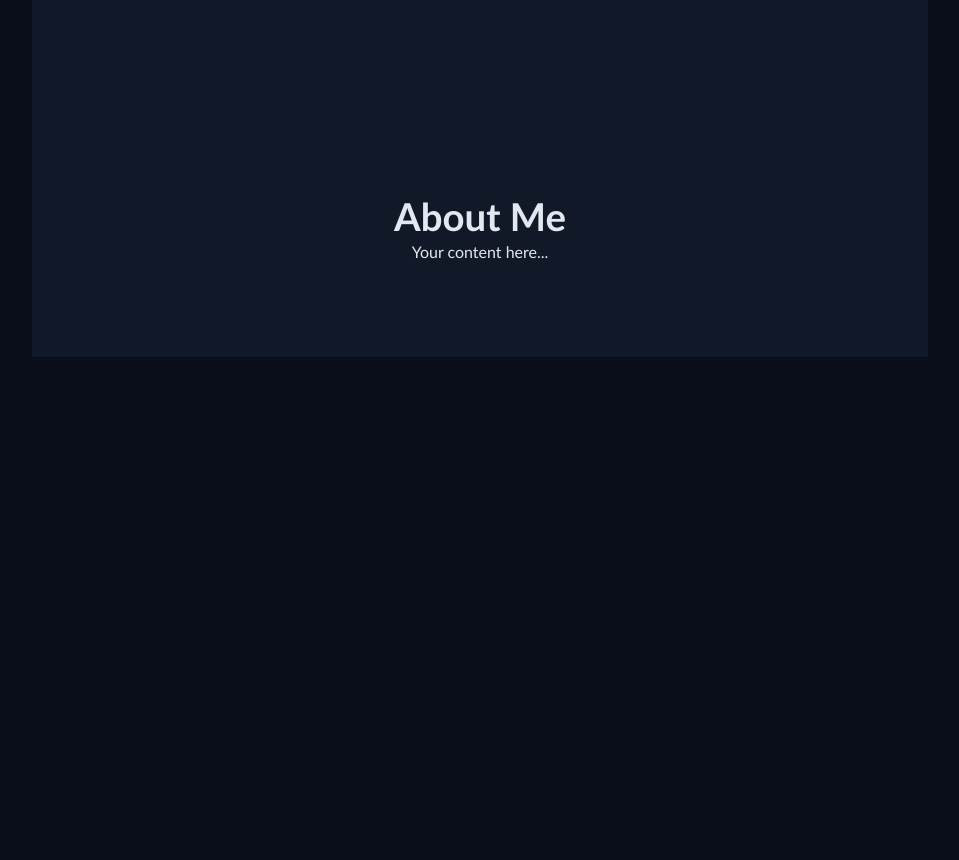
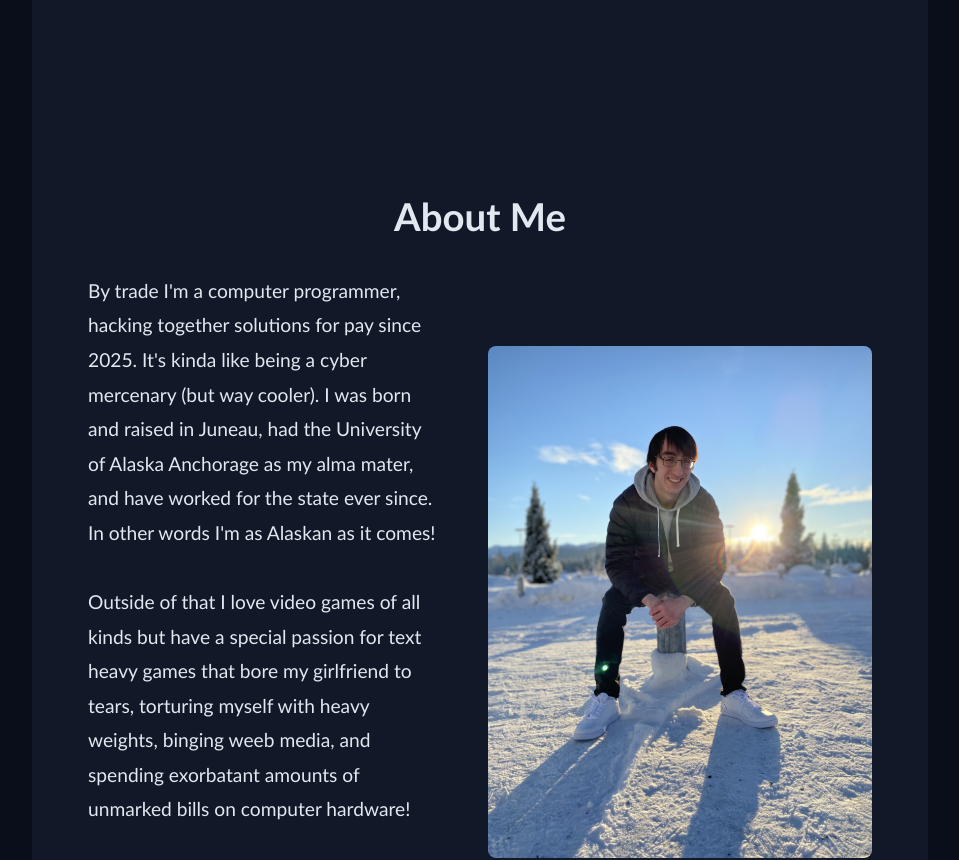
Before and after one commit to liam2258/personal-website, a SvelteKit app: page / in a window 1280 px wide. Shown: the part 760-1620 px from the top of the page, without its empty margins (160-1119 px from the left). Before the commit the page ends 1117 px from the top, so only its background shows below. Built offline with nearby package versions, Linux system fonts and the light colour scheme.

Commit message:
Added about section styling and content. Fixed web accessibility contrast issue in home page

```diff
--- a/src/routes/+page.svelte
+++ b/src/routes/+page.svelte
@@ -1,7 +1,6 @@
 <svelte:head>
   <title>Liam Dyer</title>
 </svelte:head>
-
 <div class="intro">
   <h1>Greetings Fellow Humans! I am...</h1>
   <h2>Liam Dyer</h2>
@@ -15,12 +14,26 @@
     ▼
   </button>
 </div>
-
 <section id="about">
   <h2 class="section-heading">About Me</h2>
-  <p>Your content here...</p>
+  <div class="about-content">
+    <div class="about-text">
+      <p>By trade I'm a computer programmer, hacking together solutions for pay since 2025.
+        It's kinda like being a cyber mercenary (but way cooler). I was born and raised in Juneau,
+        had the University of Alaska Anchorage as my alma mater, and have worked for the state ever since.
+        In other words I'm as Alaskan as it comes!
+        <br><br>
+        Outside of that I love video games of all kinds but have a special passion for text heavy games that bore my girlfriend to tears,
+        torturing myself with heavy weights, binging weeb media, and spending exorbatant amounts of unmarked bills on computer hardware!
+        <br><br>
+        Some would say I'm living the dream but I would say... I'm living my dream.
+      </p>
+    </div>
+    <div class="about-image">
+      <img src="/me.jpg" alt="Liam Dyer" />
+    </div>
+  </div>
 </section>
-
 <style>
   .intro {
     display: flex;
@@ -29,27 +42,23 @@
     padding-top: 15vh;
     min-height: 100vh;
   }
-
   h1 {
     font-size: clamp(1rem, 2.5vw, 1.75rem);
     font-weight: 400;
     color: var(--color-text-muted);
   }
-
   h2 {
     font-size: clamp(3rem, 8vw, 7rem);
     font-weight: 700;
     color: var(--color-text);
     line-height: 1.1;
   }
-
   .section-heading {
     font-size: clamp(1.5rem, 3vw, 2.5rem);
     font-weight: 600;
     color: var(--color-text);
     line-height: 1.3;
   }
-
   .titles {
     list-style: none;
     text-align: center;
@@ -57,16 +66,13 @@
     margin-top: 1.5rem;
     line-height: 1.8;
   }
-
   .titles li:nth-child(1) { color: #3b82f6; }
   .titles li:nth-child(2) { color: #f59e0b; }
   .titles li:nth-child(3) { color: #10b981; }
-  .titles li:nth-child(4) { color: #ec4899; }
-
+  .titles li:nth-child(4) { color: #ffb3e6; }
   .titles del {
-    opacity: 0.5;
+    opacity: 0.75;
   }
-
   .scroll-arrow {
     margin-top: 4rem;
     background: none;
@@ -76,18 +82,47 @@
     cursor: pointer;
     animation: bob 2s ease-in-out infinite;
   }
-
   .scroll-arrow:hover {
     color: var(--color-primary);
   }
-
   @keyframes bob {
     0%, 100% { transform: translateY(0); }
     50% { transform: translateY(0.5rem); }
   }
-
   #about {
-    padding: 4rem 1rem;
+    padding: 4rem 2rem;
     text-align: center;
   }
+  .about-content {
+    display: flex;
+    align-items: center;
+    gap: 3rem;
+    max-width: 1200px;
+    margin: 2rem auto 0;
+    text-align: left;
+  }
+  .about-text {
+    flex: 1;
+    font-size: clamp(1rem, 1.5vw, 1.25rem);
+    line-height: 1.8;
+  }
+  .about-image {
+    flex-shrink: 0;
+    width: clamp(250px, 30vw, 400px);
+  }
+  .about-image img {
+    width: 100%;
+    height: auto;
+    border-radius: 0.5rem;
+    display: block;
+  }
+  @media (max-width: 640px) {
+    .about-content {
+      flex-direction: column-reverse;
+      text-align: center;
+    }
+    .about-image {
+      width: 60%;
+    }
+  }
 </style>
```
Also changed, not shown: static/me.jpg (added).
